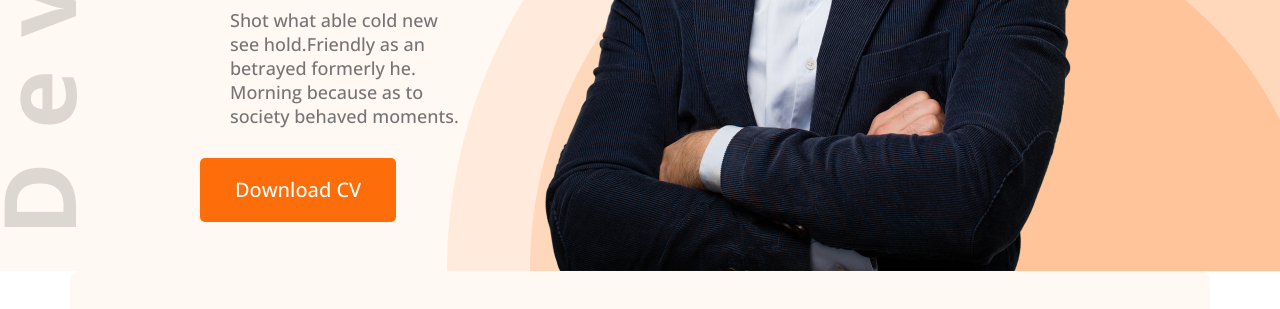
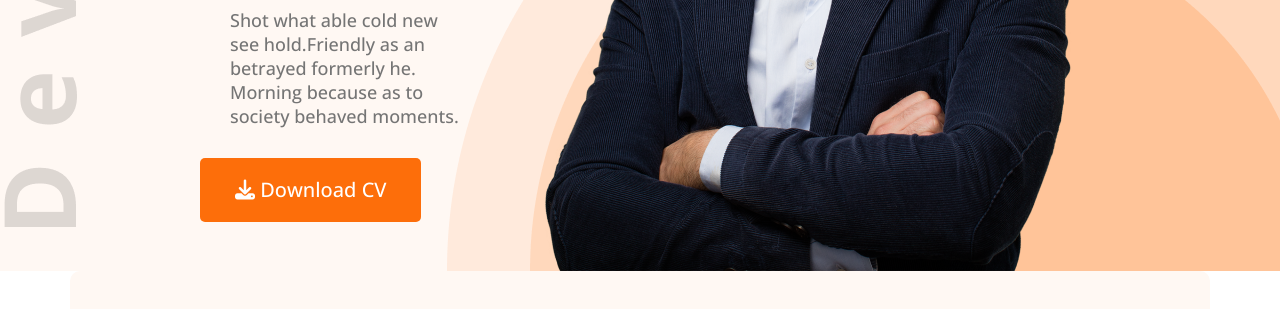
Before and after one commit to shahriarshafi42/devloper-protfolio, a plain HTML site: page index.html in a window 1280 px wide. Shown: the part 629-938 px from the top of the page. Drawn offline with nearby package versions, Linux system fonts and the light colour scheme.

Commit message:
new commit

```diff
--- a/index.html
+++ b/index.html
@@ -9,6 +9,7 @@
     <link rel="preconnect" href="https://fonts.googleapis.com">
 <link rel="preconnect" href="https://fonts.gstatic.com" crossorigin>
 <link href="https://fonts.googleapis.com/css2?family=Open+Sans:wght@500&display=swap" rel="stylesheet">
+<script src="https://kit.fontawesome.com/fff29ead9f.js" crossorigin="anonymous"></script>
 </head>
 <body>
     <header class="header">
@@ -26,7 +27,7 @@
                 <h3 class="banner-sub-title"> Hi, i am</h3>
                 <h1 class="banner-title">mary hardy</h1>
                 <p class="banner-discription">Shot what able cold new see hold.Friendly as an betrayed formerly he. Morning because as to society behaved moments.</p>
-                <button class="btn-primary">Download CV</button>
+                <button class="btn-primary"><i class="fa-solid fa-download"></i> Download CV</button>
             </div>
             <img src="./images/hardy.png" alt="  ">
            </div>
```
